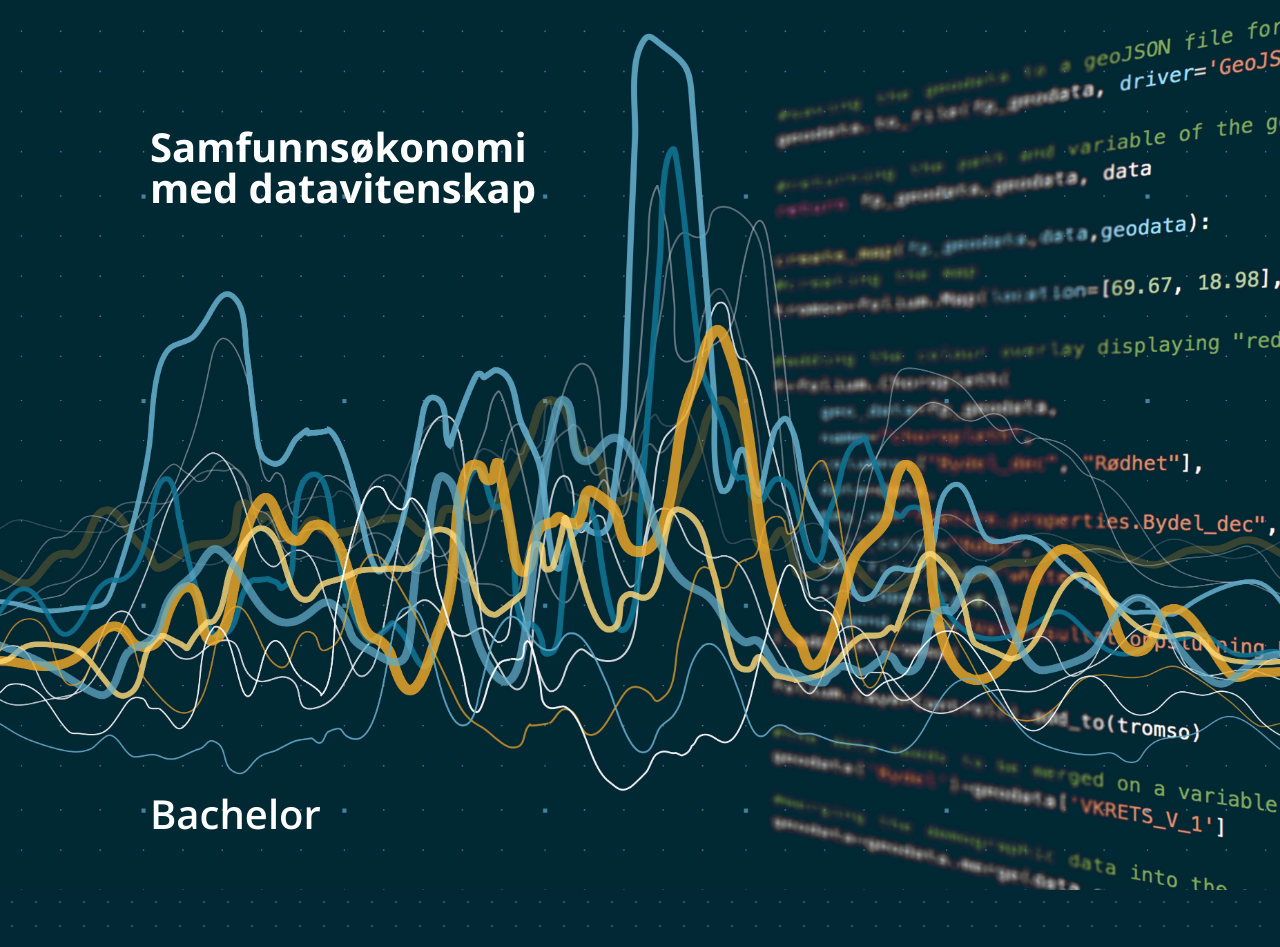
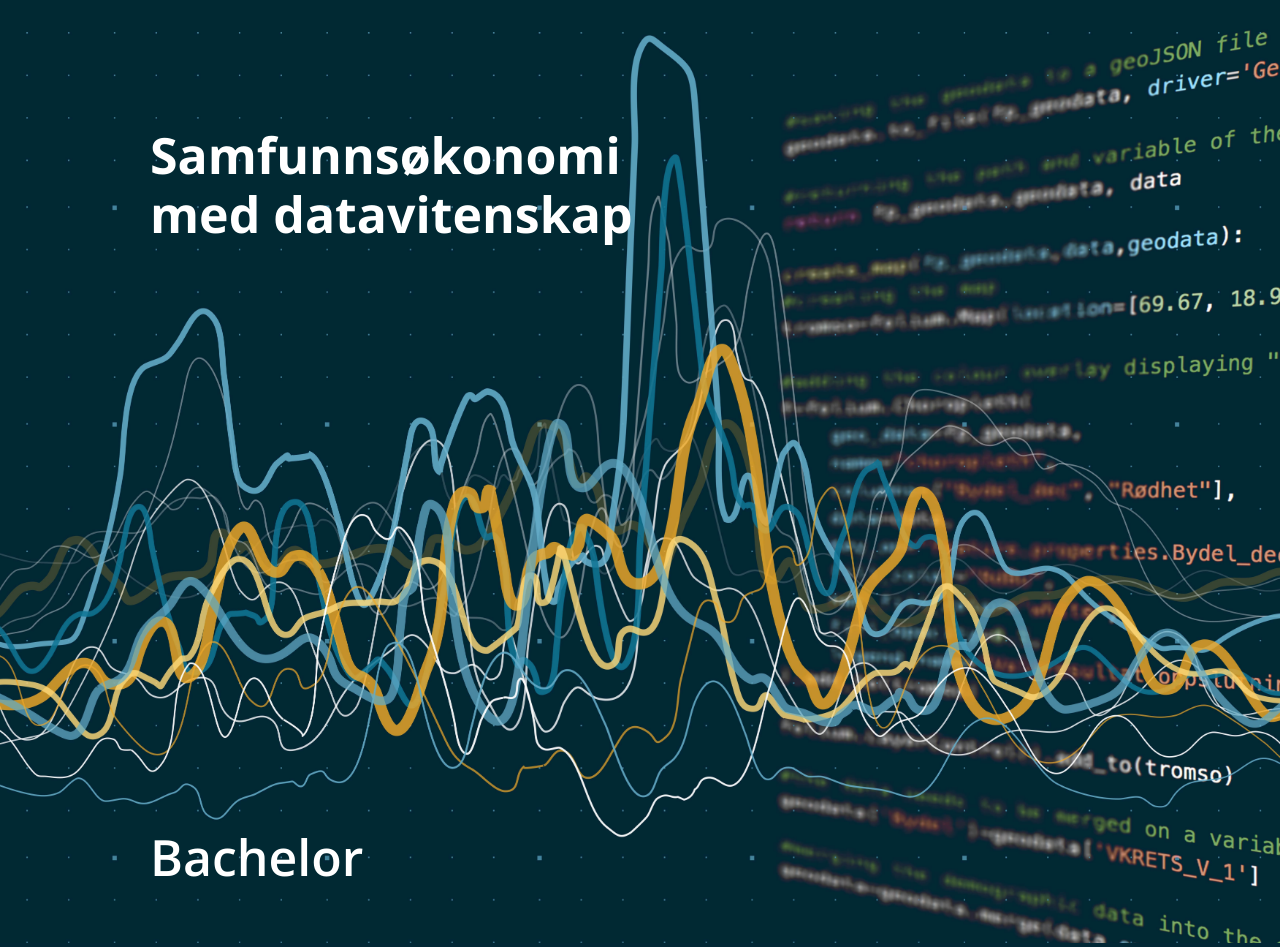
Before and after one commit to uit-econ/uit-econ.github.io, a Jekyll site: the page built from index.md, in a window 1280 px wide. Shown: the top 947 px of the page. Built offline with Jekyll 4.4.1, drawn with Linux system fonts in a browser that asks for light colours.

Commit message:
Update custom.css

```diff
--- a/assets/css/custom.css
+++ b/assets/css/custom.css
@@ -55,19 +55,19 @@
 @media only screen and (max-width: 1600px) {
 
 	#masthead-title{
-	font-size: 40px !important;
+	font-size: 50px !important;
 	}
 
 
 
 #masthead-undertitle{
-	font-size: 40px !important;
+	font-size: 50px !important;
 
 
 	}
 
 #masthead-text{
-	font-size: 40px !important;
+	font-size: 50px !important;
 
 	}
 
```
